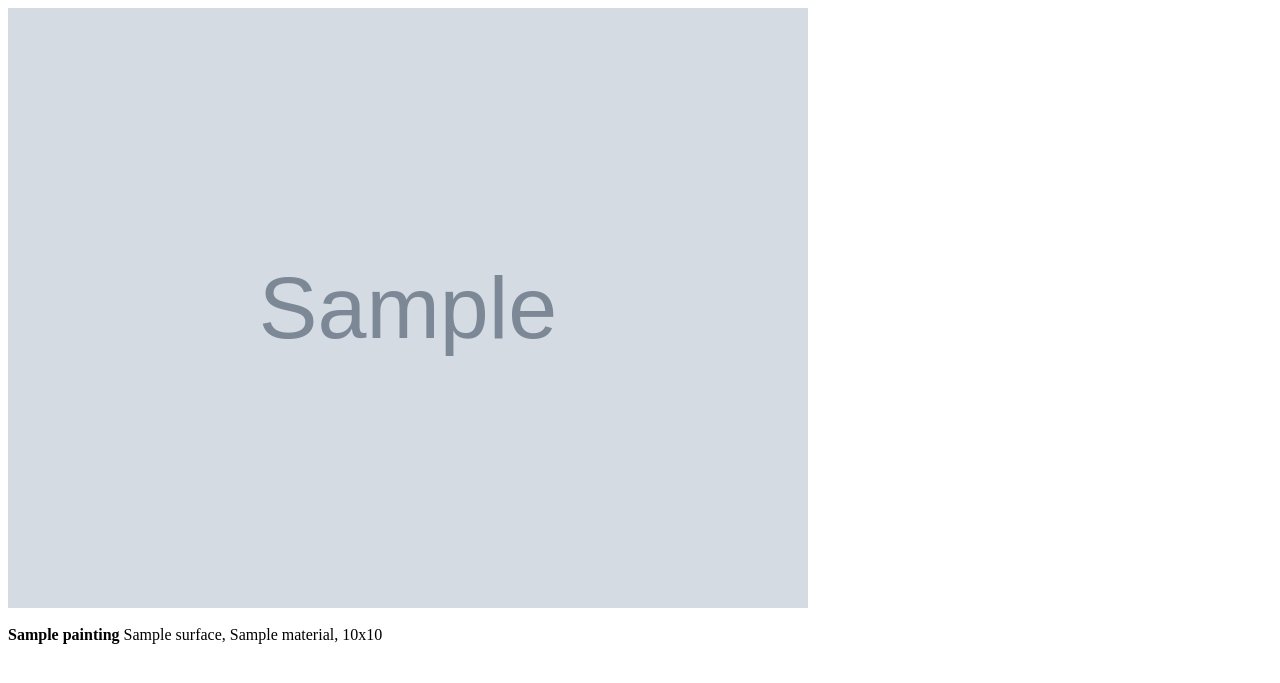
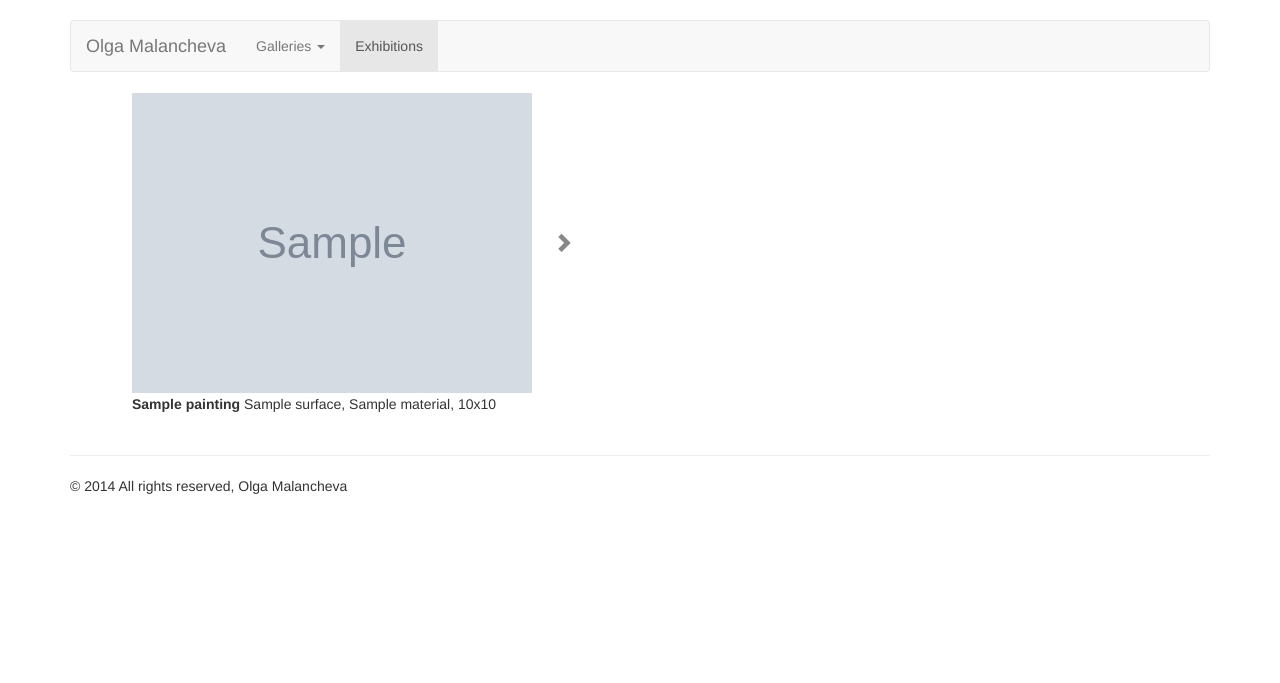
Before and after one commit to hombit/olgart, a Django app: template paintings/templates/paintings/painting_detail.html in a window 1280 px wide. Shown: the top 683 px of the page. Run offline with Django 3.2, Linux system fonts and the light colour scheme; the template is opened without the code that fills it: most values are stand-ins (such as "Sample title", 1, 10 or a date in 2020); grey boxes marked "Sample" are stand-in pictures; some libraries are stand-ins or nearby versions.

Commit message:
Add turning over paintings

```diff
--- a/olgart/templates/base.html
+++ b/olgart/templates/base.html
@@ -77,7 +77,10 @@
 </div>
 
 <script src="http://yandex.st/jquery/2.1.1/jquery.min.js" type="text/javascript"></script>
+<script src="http://yandex.st/jquery-ui/1.10.4/jquery-ui.min.js" type="text/javascript"></script>
 <script src="http://yandex.st/bootstrap/3.1.1/js/bootstrap.min.js" type="text/javascript"></script>
+{% block extrafoot %}
+{% endblock %}
 
 </body>
 </html>
--- a/paintings/templates/paintings/painting_detail.html
+++ b/paintings/templates/paintings/painting_detail.html
@@ -1,7 +1,56 @@
+{% extends 'base.html' %}
+
 {% load i18n %}
 
-<img src="{{ painting.image.url }}" width=800 />
-<br /><br />
-{% trans painting.title as title %}
-{% trans painting.surface as surface %}
-<b>{{ title|capfirst }}</b> {{ surface|capfirst }}, {% trans painting.material %}, {{ painting.height }}x{{ painting.width }}
+{% block extrahead %}
+	<link href="{{STATIC_URL}}css/painting.css" rel="stylesheet">
+{% endblock %}
+
+{% block content %}
+	<div class="container" id="view">
+		<div class="painting-table">
+		<table>
+			<tr>
+				{% if previous_painting.get_absolute_url %}
+					<td id="left">
+						<span class="glyphicon glyphicon-chevron-left"></span>
+						<div id="url-left" hidden>{{ previous_painting.get_absolute_url }}</div>
+					</td>
+					{% else %}
+					<td>
+						<span class="glyphicon">&nbsp;</span>
+					</td>
+					{% endif %}
+				<td>
+					{% if next_painting.get_absolute_url %}
+						<a href="{{ next_painting.get_absolute_url }}"><img src="{{ painting.image.url }}" class="painting-image" /></a>
+					{% else %}
+						<img src="{{ painting.image.url }}" class="painting-image" />
+					{% endif %}
+				</td>
+				<td id="right">
+					{% if next_painting.get_absolute_url %}
+						<span class="glyphicon glyphicon-chevron-right"></span>
+						<div id="url-right" hidden>{{ next_painting.get_absolute_url }}</div>
+					{% endif %}
+				</td>
+			</tr>
+			<tr>
+				<td>
+				</td>
+				<td>
+					{% trans painting.title as title %}
+					{% trans painting.surface as surface %}
+					<b>{{ title|capfirst }}</b> {{ surface|capfirst }}, {% trans painting.material %}, {{ painting.width }}x{{ painting.height }}
+				</td>
+				<td>
+				</td>
+			</tr>
+		</table>
+		</div>
+	</div>
+{% endblock %}
+
+{% block extrafoot %}
+	<script src="{{STATIC_URL}}js/painting.js" type="text/javascript"></script>
+{% endblock %}
--- a/static/css/gallery.css
+++ b/static/css/gallery.css
@@ -1,4 +1,4 @@
-.gallery-title{
+h1{
 	text-align: center;
 	margin-bottom: 25px;
 }
--- /dev/null
+++ b/static/css/painting.css
@@ -0,0 +1,18 @@
+td{
+	border: thin groove transparent;
+	border-collapse: collapse;
+//	border-collapse: separate;
+//	border-radius: 4px 4px 4px 4px;
+}
+.glyphicon{
+	font-size: 20px;
+	color: #888888;
+	margin-left:20px;
+	margin-right: 20px;
+}
+.painting-image{
+	width: 100%;
+}
+.painting-table{
+	width: 90%;
+}
--- /dev/null
+++ b/static/js/painting.js
@@ -0,0 +1,55 @@
+$("td#left")
+	.click( function(e){
+		window.location.href = $("div#url-left").text();
+		e.stopPropagation();
+	} )
+	.mouseenter( function(){
+		$(this).css("background-color", "#f8f8f8");
+		$(this).css("border-left-color", "#e7e7e7");
+		$(this).css("border-top-color", "#e7e7e7");
+		$(this).css("border-bottom-color", "#e7e7e7");
+	} )
+	.mouseleave( function(){
+		$(this).css("background-color", "transparent");
+		$(this).css("border-color", "transparent");
+	} );
+
+
+$("td#right")
+	.click( function(e){
+		window.location.href = $("div#url-right").text();
+		e.stopPropagation();
+	} )
+	.mouseenter( function(){
+		$(this).css("background-color", "#f8f8f8");
+		$(this).css("border-right-color", "#e7e7e7");
+		$(this).css("border-top-color", "#e7e7e7");
+		$(this).css("border-bottom-color", "#e7e7e7");
+	} )
+	.mouseleave( function(){
+		$(this).css("background-color", "transparent");
+		$(this).css("border-color", "transparent");
+	} );
+
+$( document ).keydown( function(e){
+	switch (e.keyCode){
+		case $.ui.keyCode.LEFT:
+			$("td#left").click();
+			break;
+		case 72: // H
+			$("td#left").click();
+			break;
+		case 75: // K
+			$("td#left").click();
+			break;
+		case $.ui.keyCode.RIGHT:
+			$("td#right").click();
+			break;
+		case 76: // L
+			$("td#right").click();
+			break;
+		case 74: // J
+			$("td#right").click();
+			break;
+	}
+} );
```
Also changed, not shown: paintings/views.py (+8 -0 lines), 1 other file.
